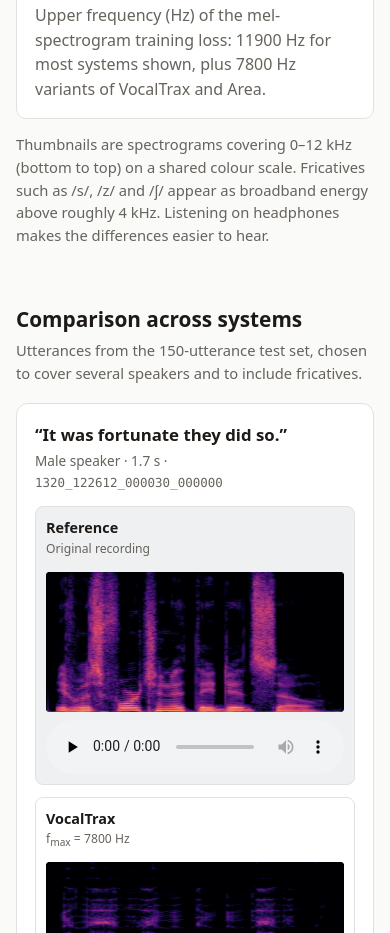
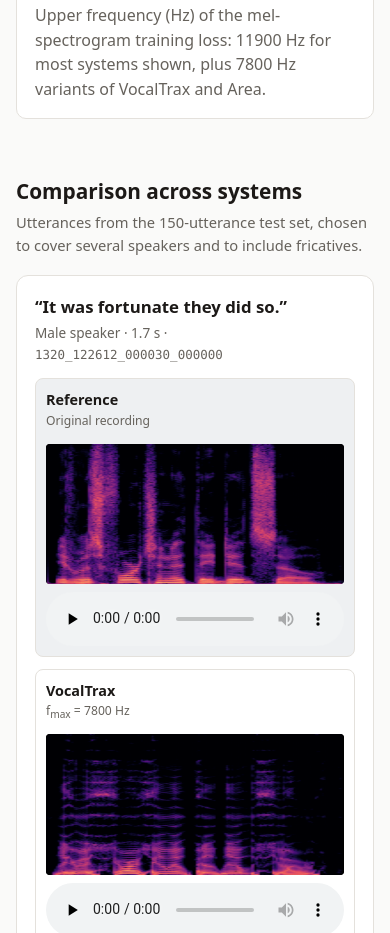
Before and after one commit to MinghuiZhao39/waveguide-frication-demo, a plain HTML site: page index.html in a window 390 px wide. Shown: the part 804-1737 px from the top of the page. Drawn offline with Linux system fonts and the light colour scheme.

Commit message:
Remove note about spectrogram thumbnails
Removed note about spectrogram thumbnails and listening on headphones.

```diff
--- a/index.html
+++ b/index.html
@@ -60,10 +60,6 @@ footer { margin-top: 56px; color: var(--muted); font-size: .85rem; }
     <dt>f<sub>max</sub></dt><dd>Upper frequency (Hz) of the mel-spectrogram training loss: 11900 Hz for most systems shown, plus 7800 Hz variants of VocalTrax and Area.</dd>
   </dl>
 
-  <p class="note" style="margin-top:14px">Thumbnails are spectrograms covering 0&ndash;12 kHz (bottom to top) on a shared
-  colour scale. Fricatives such as /s/, /z/ and /&#643;/ appear as broadband energy above roughly 4&nbsp;kHz.
-  Listening on headphones makes the differences easier to hear.</p>
-
   <h2>Comparison across systems</h2>
   <p class="note">Utterances from the 150-utterance test set, chosen to cover several speakers and to include
   fricatives.</p>
```
